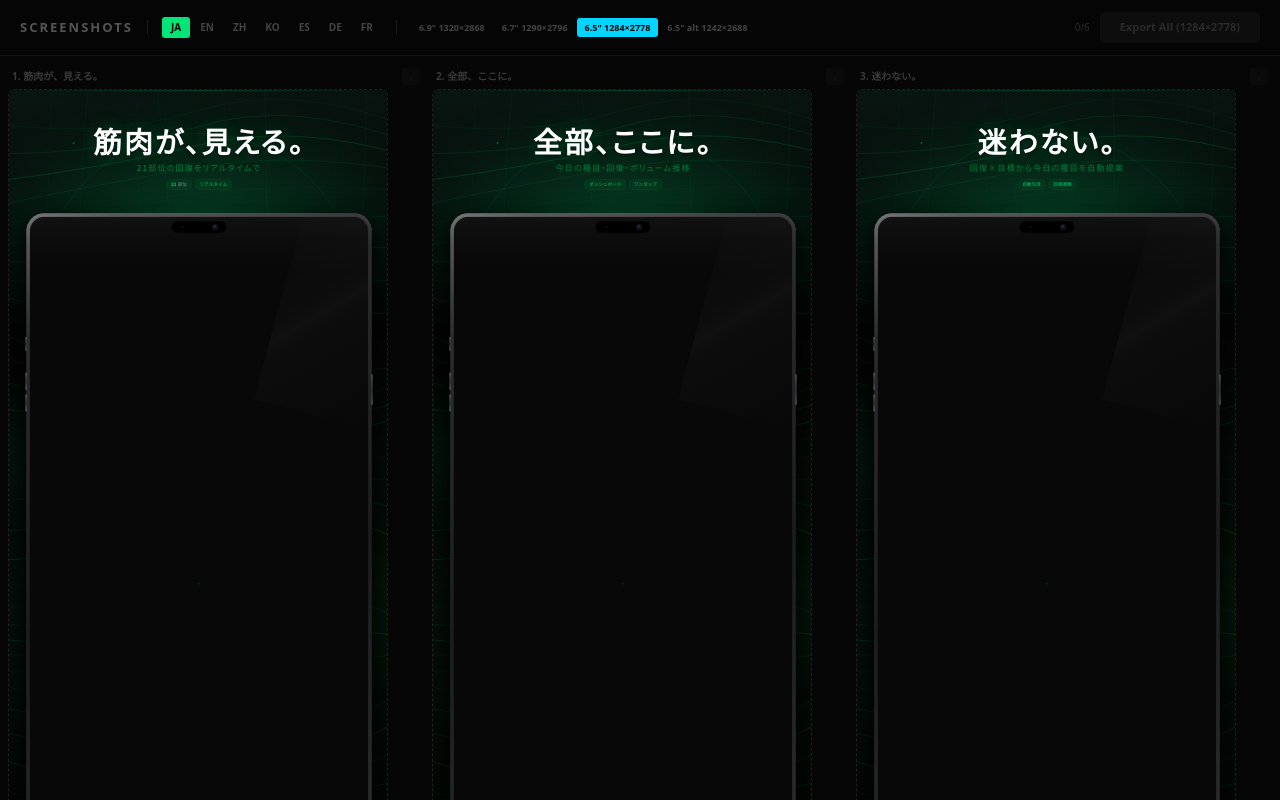
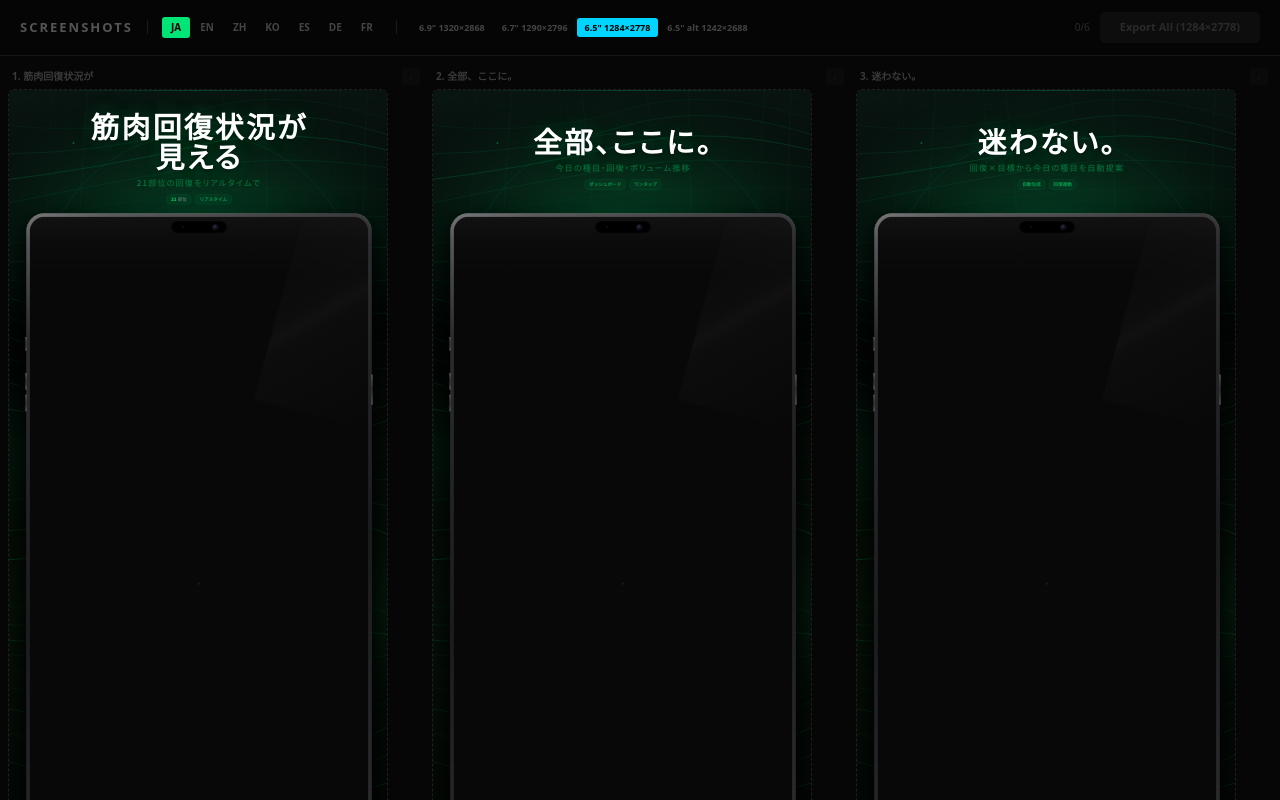
Before and after one commit to buildinpublicjp-debug/MuscleMap, a Next.js app in the folder skills/app-store-screenshots/generator/: page / in a window 1280 px wide. Shown: the top 800 px of the page. Built offline with nearby package versions, Linux system fonts and the light colour scheme.

Commit message:
copy: Shot 1 JA headline → 筋肉回復状況が見える

```diff
--- a/skills/app-store-screenshots/generator/src/copy.ts
+++ b/skills/app-store-screenshots/generator/src/copy.ts
@@ -27,7 +27,7 @@ export const SHOTS: ShotDef[] = [
     nav: 'Recovery Map — Hero',
     copy: {
       ja: {
-        headline: '筋肉が、見える。',
+        headline: '筋肉回復状況が\n見える',
         sub: '21部位の回復をリアルタイムで',
         chips: [
           { label: '21', desc: '部位' },
```
